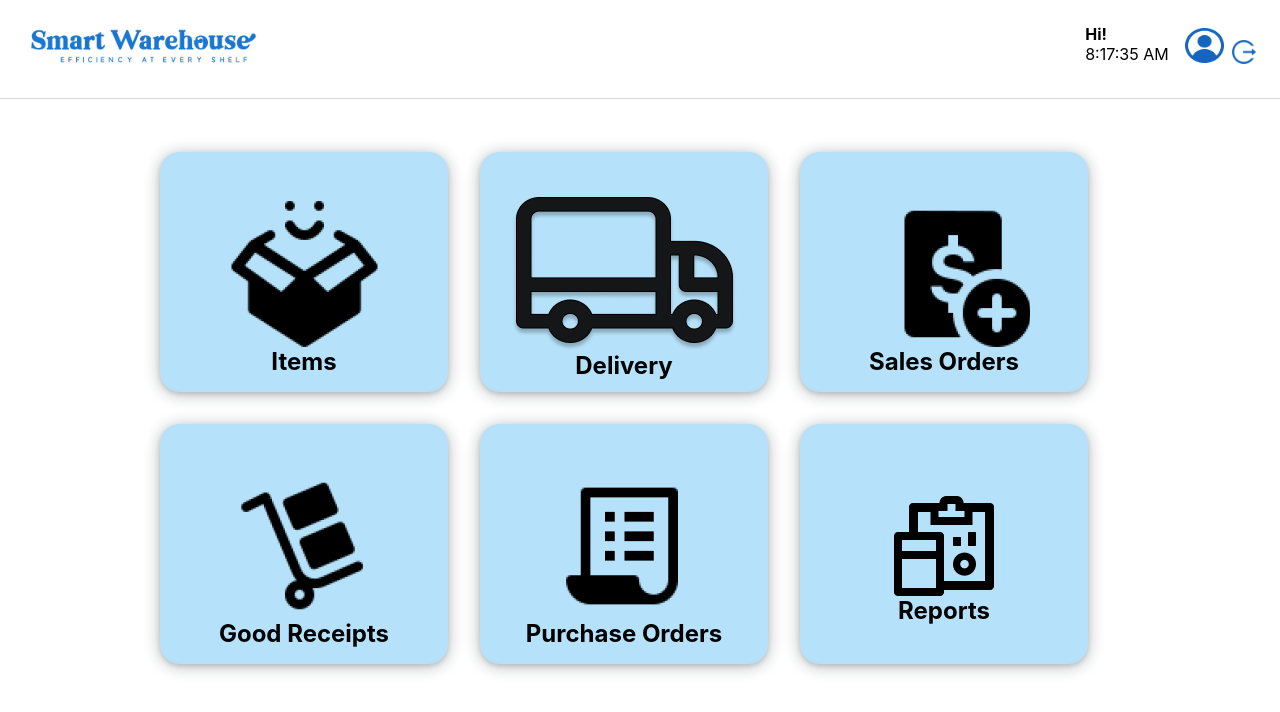
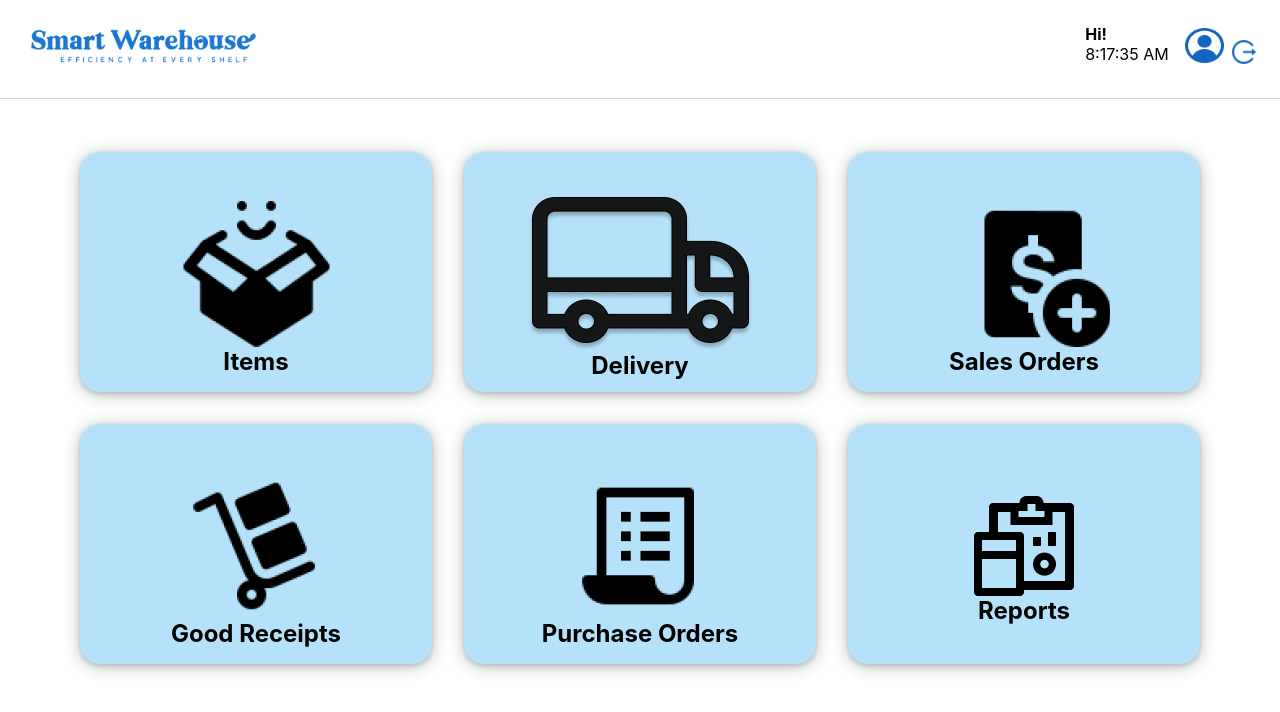
Before and after one commit to vanessa-guevara/client-smart-warehouse, a React (Create React App) app: page /menu in a window 1280 px wide. Shown: the top 712 px of the page. Built offline with nearby package versions, Linux system fonts and the light colour scheme.

Commit message:
fixing user list

```diff
--- a/src/pages/InventoryList/InventoryList.scss
+++ b/src/pages/InventoryList/InventoryList.scss
@@ -76,6 +76,13 @@
 
     width: 100%;
   }
+  &__container1 {
+    display: flex;
+    flex-direction: row;
+    gap: 1rem;
+    color: $blue;
+    width: 100%;
+  }
   &__group {
     width: 40%;
     font-weight: 700;
@@ -108,8 +115,8 @@
   }
 
   &__info2 {
-    width: 35%;
-    margin-left: 1.5rem;
+    width: 55%;
+    margin-left: 4.5rem;
   }
 
   &__list{
--- a/src/pages/Menu/Menu.jsx
+++ b/src/pages/Menu/Menu.jsx
@@ -6,7 +6,7 @@ import saleOrder from '../../assets/icons/saleOrder.png'
 import inventory from '../../assets/icons/inventory.png'
 import reports from '../../assets/icons/reports.png'
 
-
+import Left from '../../components/Left/Left'
 import './Menu.scss'
 import { useNavigate } from 'react-router-dom';
 
@@ -16,8 +16,9 @@ function Menu() {
     const navigate=useNavigate();
 
     return (
+        <section className="menu-logistic">
+
         <div className="menu">
-
 
                 <div className="menu__card"  onClick={() => navigate('/item-list')}>
                     <img className="menu__img" src={inventory} alt="place" />
@@ -57,6 +58,7 @@ function Menu() {
                 </div>
 
         </div>
+        </section>
     )
 }
 export default Menu;
--- a/src/pages/Menu/Menu.scss
+++ b/src/pages/Menu/Menu.scss
@@ -13,8 +13,8 @@
   @include tablet {
     display: grid;
     grid-template-columns: 1fr 1fr 1fr;
-    margin-left: 10rem;
-    margin-right: 12rem;
+    margin-left: 5rem;
+    margin-right: 5rem;
 
   }
 
@@ -47,3 +47,9 @@
 
   }
 }
+
+.menu-logistic{
+  margin-top: 8rem;
+  margin-bottom: 0;
+
+}
--- a/src/pages/UserList/UserList.jsx
+++ b/src/pages/UserList/UserList.jsx
@@ -125,7 +125,7 @@ function UserList() {
 
 
             <ul className='inventory__list' sx={style}>
-                <div className='inventory__labels'>
+                <div className='inventory__container1'>
                     <div className='inventory__info'>
                         <ListItemText primary="Name" sx={{'margin-left':'1rem'}}
 
@@ -136,7 +136,7 @@ function UserList() {
 
                         />
                     </div>
-                    <div className='inventory__info'>
+                    <div className='inventory__group'>
                         <ListItemText primary="Role"
 
                         />
```
